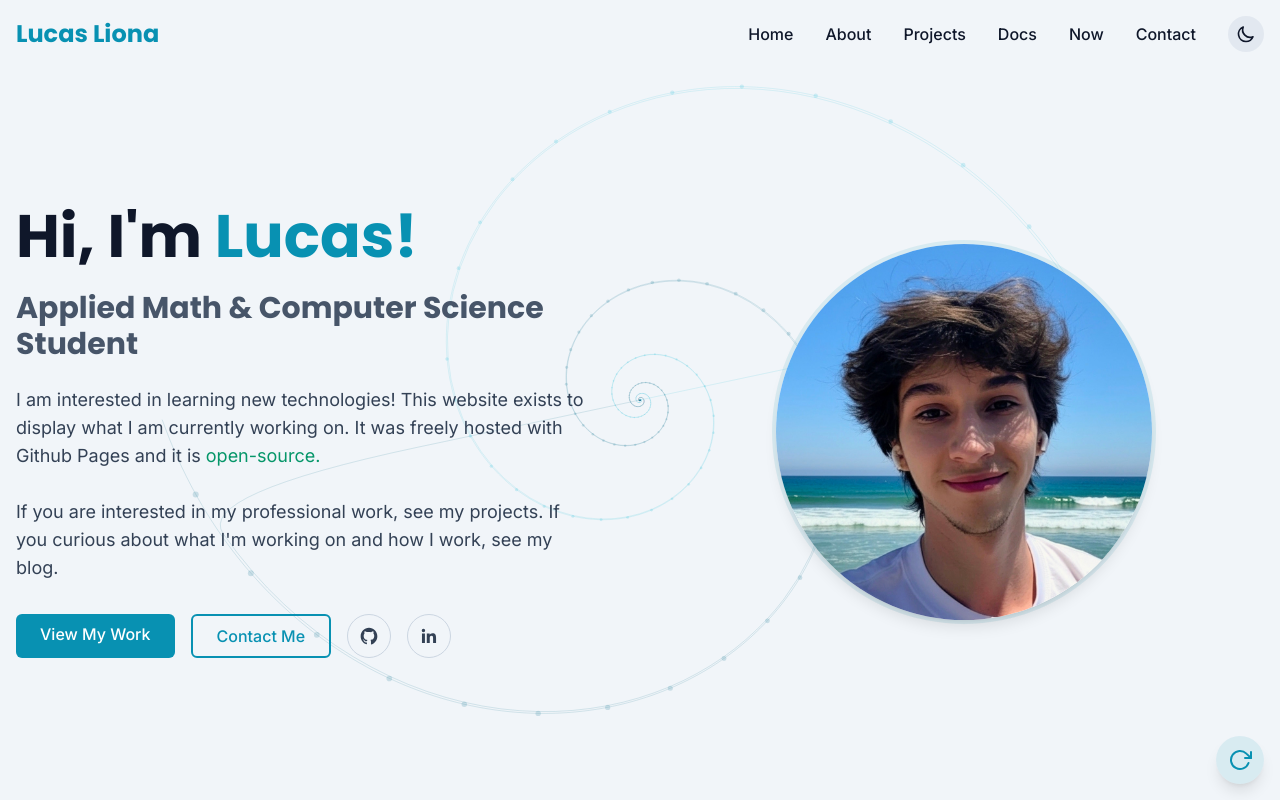
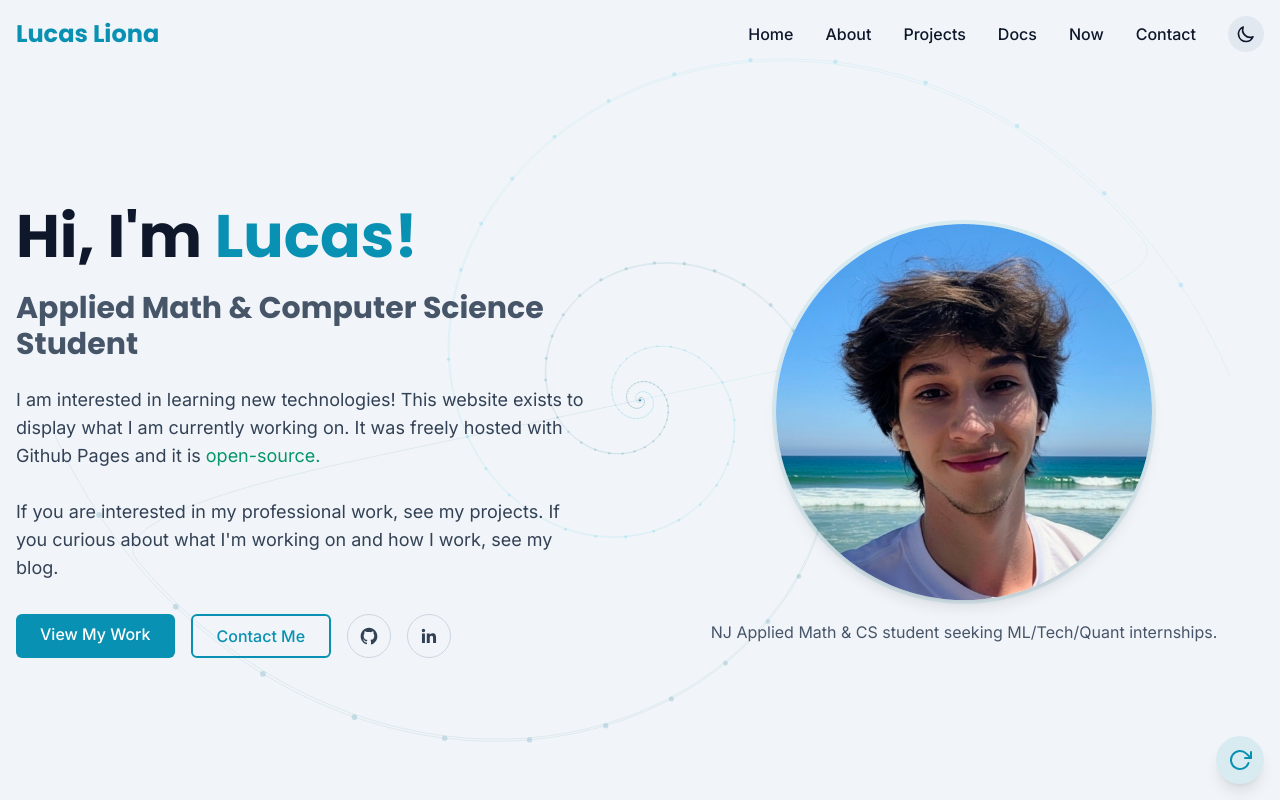
Before and after one commit to Lucas-Liona/Personal-Website, a React (Vite) app in the folder my-portfolio/: page / in a window 1280 px wide. Shown: the top 800 px of the page. Built offline with nearby package versions, Linux system fonts and the light colour scheme.

Commit message:
quick fix to keep spiral oscillating

```diff
--- a/my-portfolio/src/components/FibonacciBackground.tsx
+++ b/my-portfolio/src/components/FibonacciBackground.tsx
@@ -32,7 +32,7 @@ const FibonacciBackground: React.FC<FibonacciBackgroundProps> = ({
     setCanvasSize();
 
     const params = new URLSearchParams(window.location.search);
-    const forceAnimate = (params.get('bgAnimate') || localStorage.getItem('bgAnimate')) === '1';
+    const forceAnimate = (params.get('bgAnimate') ?? localStorage.getItem('bgAnimate') ?? '1') === '1';
     const reduceMotion = !forceAnimate && (window.matchMedia?.('(prefers-reduced-motion: reduce)').matches ?? false);
 
     const getMode = (): { motion: 'uniform' | 'wave'; direction: 'radial' | 'angular' } => {
@@ -42,7 +42,8 @@ const FibonacciBackground: React.FC<FibonacciBackgroundProps> = ({
       const storedMotion = localStorage.getItem('bgMotion');
       const storedDirection = localStorage.getItem('bgDir');
 
-      const motion = (motionParam || storedMotion) === 'wave' ? 'wave' : 'uniform';
+      const motionValue = motionParam ?? storedMotion ?? 'wave';
+      const motion = motionValue === 'wave' ? 'wave' : 'uniform';
       const direction = (directionParam || storedDirection) === 'angular' ? 'angular' : 'radial';
 
       return { motion, direction };
--- a/my-portfolio/src/pages/Home.tsx
+++ b/my-portfolio/src/pages/Home.tsx
@@ -100,6 +100,9 @@ const Home = () => {
                   />
                 </div>
               </div>
+              <p className="mt-4 text-center text-slate-600 dark:text-slate-300 text-base">
+                NJ Applied Math & CS student seeking ML/Tech/Quant internships.
+              </p>
             </motion.div>
           </div>
         </div>
```
